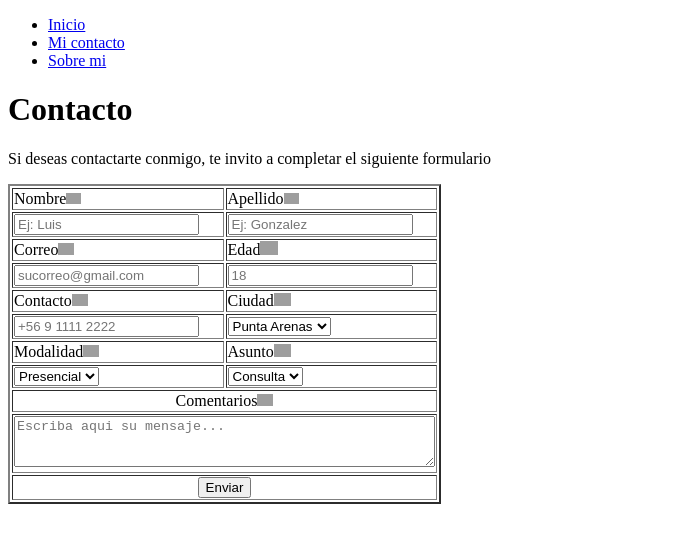
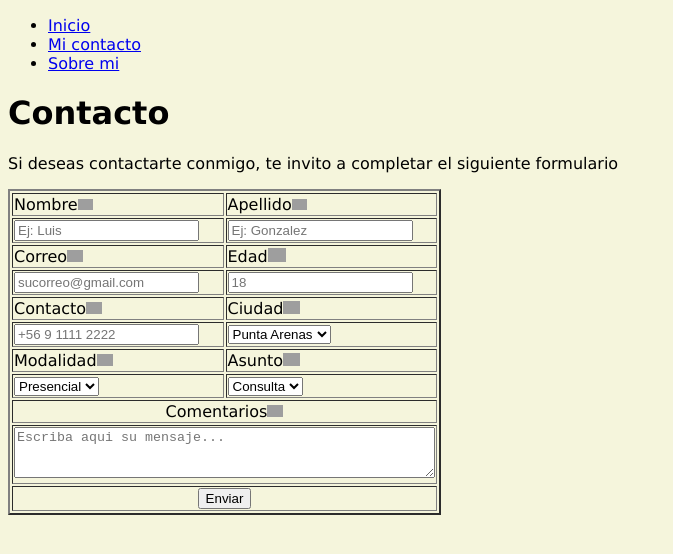
Before and after one commit to alonso-prog/mi-sitio, a plain HTML site: page contacto.html in a window 1280 px wide. Shown: the whole page, without its empty margins (0-673 px from the left). Drawn offline with Linux system fonts and the light colour scheme; grey boxes are pictures that could not be loaded.

Commit message:
enlaza estilos.css en las tres vistas

```diff
--- a/contacto.html
+++ b/contacto.html
@@ -4,6 +4,7 @@
     <meta charset="UTF-8">
     <meta name="viewport" content="width=device-width, initial-scale=1.0">
     <title>Document</title>
+    <link rel="stylesheet" href="estilos.css">
 </head>
 <body>
     <nav>
--- /dev/null
+++ b/estilos.css
@@ -0,0 +1,6 @@
+/*ESTILOS DEL MINI SITIO */
+
+body {
+    background-color: beige;
+    font-family: 'Lucida Sans', 'Lucida Sans Regular', 'Lucida Grande', 'Lucida Sans Unicode', Geneva, Verdana, sans-serif;
+}
```
Also changed, not shown: index.html (+1 -0 lines), sobre-mi.html (+1 -0 lines).
